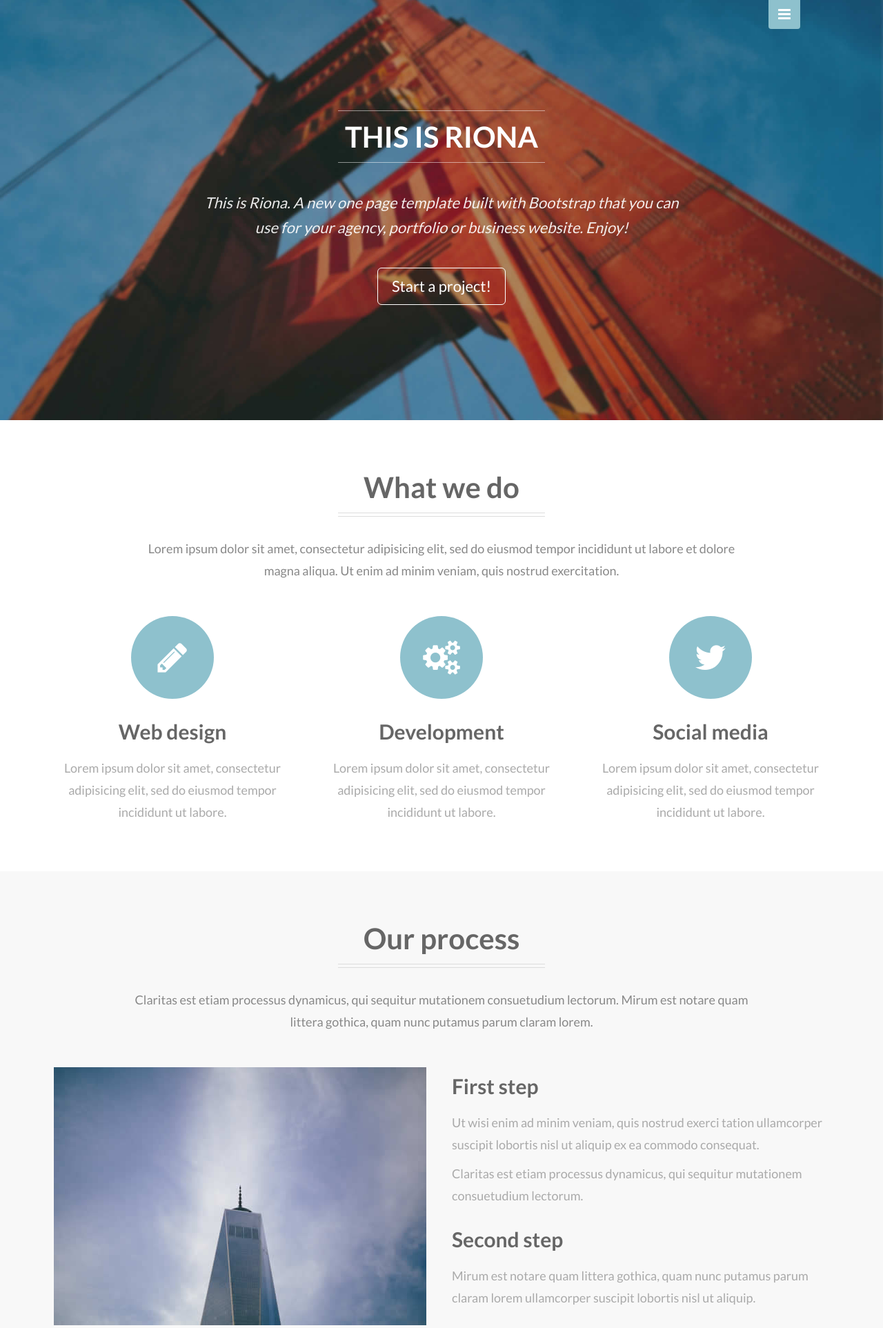
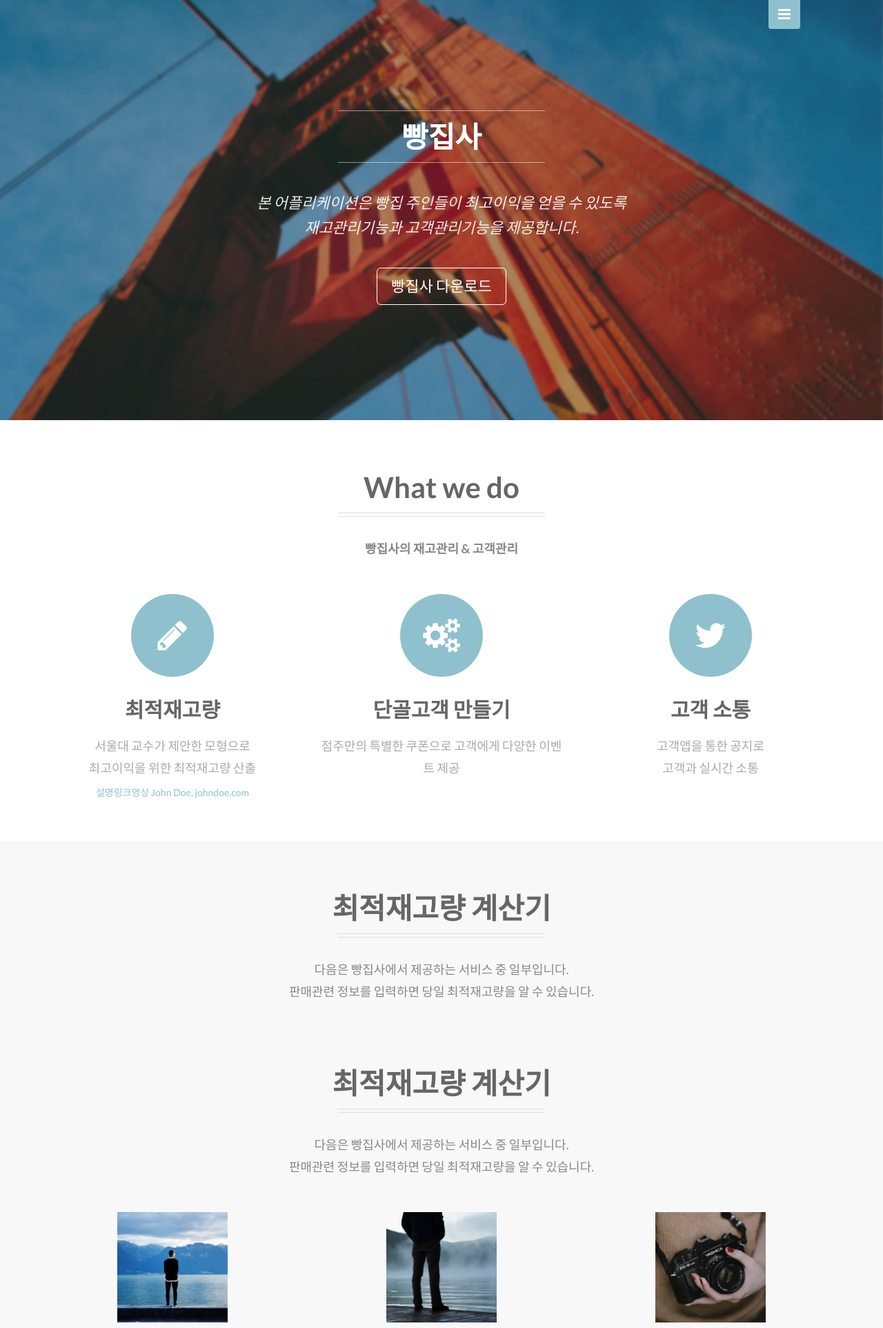
Before and after one commit to djangoServer/djangoServer, a Django app: page / in a window 1280 px wide. Shown: the top 1925 px of the page at 69% size. Run offline with Django 3.2, Linux system fonts and the light colour scheme; parts of the project's set-up code (start-up, migrations or seed data) failed here and were passed over; some libraries are stand-ins or nearby versions.

Commit message:
Merge remote-tracking branch 'origin/Moon'
# Conflicts:
#	webService/BackEnd/Database/CouponAvailabilityDatabase.pyc
#	webService/BackEnd/Database/CouponDatabase.pyc
#	webService/BackEnd/Database/CouponShapeDatabase.pyc
#	webService/BackEnd/Database/CustomerInfoDatabase.pyc
#	webService/BackEnd/Database/CustomerLocationDatabase.pyc
#	webService/BackEnd/Database/MileageLogDatabase.pyc
#	webService/BackEnd/Database/NoticeDatabase.pyc
#	webService/BackEnd/Database/OptimalStockDatabase.pyc
#	webService/BackEnd/Database/ProductDatabase.pyc
#	webService/BackEnd/Database/SalesVolumeDatabase.pyc
#	webService/BackEnd/Database/StoreInfoDatabase.pyc
#	webService/BackEnd/Database/StoreRegisteredCustomerDatabase.pyc
#	webService/BackEnd/Database/UploaderLocationDatabase.pyc
#	webService/BackEnd/Database/__init__.pyc
#	webService/BackEnd/DatabaseManager.pyc
#	webService/BackEnd/MileageManager.pyc
#	webService/BackEnd/ServerSystemManager.pyc
#	webService/BackEnd/StoreAndCustomerManager.pyc
#	webService/BackEnd/UserManager.pyc
#	webService/BackEnd/__init__.pyc
#	webService/BackEnd/urls.pyc
#	webService/FrontEnd/FeedbackManager.pyc
#	webService/FrontEnd/__init__.pyc
#	webService/FrontEnd/admin.pyc
#	webService/FrontEnd/migrations/__init__.pyc
#	webService/FrontEnd/models.pyc
#	webService/FrontEnd/urls.pyc
#	webService/FrontEnd/views.pyc
#	webService/mysite/HelloWorld.pyc
#	webService/mysite/__init__.pyc
#	webService/mysite/settings.pyc
#	webService/mysite/urls.pyc
#	webService/mysite/wsgi.pyc
현지누나 html소스 수정 머지

```diff
--- a/webService/FrontEnd/templates/Page/index.html
+++ b/webService/FrontEnd/templates/Page/index.html
@@ -69,11 +69,11 @@
         	<div class="top-content">
 				<div class="top-content-text wow fadeInUp">
 					<div class="divider-2"><span></span></div>
-					<h1><a href="">THIS IS RIONA</a></h1>
+					<h1><a href="">빵집사</a></h1>
 					<div class="divider-2"><span></span></div>
-					<p>This is Riona. A new one page template built with Bootstrap that you can use for your agency, portfolio or business website. Enjoy!</p>
+					<p>본 어플리케이션은 빵집 주인들이 최고이익을 얻을 수 있도록<br> 재고관리기능과 고객관리기능을 제공합니다.</p>
 					<div class="top-content-bottom-link">
-						<a class="big-link-1" href="#">Start a project!</a>
+						<a class="big-link-1" href="#">빵집사 다운로드</a>
 					</div>
 				</div>
             </div>
@@ -87,26 +87,29 @@
 	                    <h2>What we do</h2>
 	                    <div class="divider-1 wow fadeInUp"><span></span></div>
 	                    <p>
-	                    	Lorem ipsum dolor sit amet, consectetur adipisicing elit, sed do eiusmod tempor incididunt ut
-	                    	labore et dolore magna aliqua. Ut enim ad minim veniam, quis nostrud exercitation.
+							<b>빵집사의 재고관리 & 고객관리</b>
 	                    </p>
 	                </div>
 	            </div>
 	            <div class="row">
                 	<div class="col-sm-4 what-we-do-box wow fadeInUp">
 	                	<div class="what-we-do-box-icon"><i class="fa fa-pencil"></i></div>
-	                    <h3>Web design</h3>
-	                    <p>Lorem ipsum dolor sit amet, consectetur adipisicing elit, sed do eiusmod tempor incididunt ut labore.</p>
+	                    <h3>최적재고량</h3>
+	                    <p>서울대 교수가 제안한 모형으로 <br>최고이익을 위한 최적재고량 산출 </p>
+
+						<a href ="1.html">설명링크영상</a>
+						<a href="">John Doe, johndoe.com</a>
+
                     </div>
                     <div class="col-sm-4 what-we-do-box wow fadeInDown">
 	                	<div class="what-we-do-box-icon"><i class="fa fa-gears"></i></div>
-	                    <h3>Development</h3>
-	                    <p>Lorem ipsum dolor sit amet, consectetur adipisicing elit, sed do eiusmod tempor incididunt ut labore.</p>
+	                    <h3>단골고객 만들기</h3>
+	                    <p>점주만의 특별한 쿠폰으로 고객에게 다양한 이벤트 제공</p>
                     </div>
                     <div class="col-sm-4 what-we-do-box wow fadeInUp">
 	                	<div class="what-we-do-box-icon"><i class="fa fa-twitter"></i></div>
-	                    <h3>Social media</h3>
-	                    <p>Lorem ipsum dolor sit amet, consectetur adipisicing elit, sed do eiusmod tempor incididunt ut labore.</p>
+	                    <h3>고객 소통</h3>
+	                    <p>고객앱을 통한 공지로 <br>고객과 실시간 소통</p>
                     </div>
 	            </div>
 	        </div>
@@ -117,105 +120,113 @@
 	        <div class="container">
 	            <div class="row">
 	                <div class="col-sm-12 block-1 section-description wow fadeIn">
-	                	<h2>Our process</h2>
+	                	<h2>최적재고량 계산기</h2>
 	                    <div class="divider-1 wow fadeInUp"><span></span></div>
 	                    <p>
-	                    	Claritas est etiam processus dynamicus, qui sequitur mutationem consuetudium lectorum. Mirum
-	                    	est notare quam littera gothica, quam nunc putamus parum claram lorem.
+	                    	다음은 빵집사에서 제공하는 서비스 중 일부입니다.<br> 판매관련 정보를 입력하면 당일 최적재고량을 알 수 있습니다.
 	                    </p>
 	                </div>
 	            </div>
 	            <div class="row">
-	            	<div class="col-sm-6 block-1-left wow fadeInLeft">
-	            		<div class="slider-1-box slider-1-our-process">
-	            			<img class="slider-1-img-active" src="{% static 'assets/img/process/2.jpg' %}" alt="" data-at2x="{% static 'assets/img/process/2.jpg' %}">
-	                    	<img src="{% static 'assets/img/process/1.jpg' %}" alt="" data-at2x="{% static 'assets/img/process/1.jpg' %}">
-	                    	<img src="{% static 'assets/img/process/3.jpg' %}" alt="" data-at2x="{% static 'assets/img/process/3.jpg' %}">
-	                    	<div class="slider-1-nav"></div>
-	            		</div>
-	            	</div>
-	            	<div class="col-sm-6 block-1-right wow fadeInUp">
-	            		<h3>First step</h3>
-	            		<p>Ut wisi enim ad minim veniam, quis nostrud exerci tation ullamcorper suscipit lobortis nisl ut aliquip ex ea commodo consequat.</p>
-	            		<p>Claritas est etiam processus dynamicus, qui sequitur mutationem consuetudium lectorum.</p>
-	            		<h3>Second step</h3>
-	            		<p>Mirum est notare quam littera gothica, quam nunc putamus parum claram lorem ullamcorper suscipit lobortis nisl ut aliquip.</p>
-	            	</div>
+
+	<div class="team-container section-container">
+	        <div class="container">
+	            <div class="col-sm-12 block-1 section-description wow fadeIn">
+	                	<h2>최적재고량 계산기</h2>
+	                    <div class="divider-1 wow fadeInUp"><span></span></div>
+	                    <p>
+	                    	다음은 빵집사에서 제공하는 서비스 중 일부입니다.<br> 판매관련 정보를 입력하면 당일 최적재고량을 알 수 있습니다.
+	                    </p>
+				</div>
+	            <div class="row">
+	                <div class="col-sm-4 team-box wow fadeInUp">
+		                <div class="team-photo">
+		                	<img src="{% static 'assets/img/about/1.jpg' %}" alt="" data-at2x="{% static 'assets/img/about/1.jpg' %}">
+		                </div>
+	                    <h3>John Doe</h3>
+	                    <p>Lorem ipsum dolor sit amet, consectetur adipisicing elit, sed do eiusmod.</p>
+	                </div>
+	                <div class="col-sm-4 team-box wow fadeInDown">
+		                <div class="team-photo">
+		                	<img src="{% static 'assets/img/about/2.jpg' %}" alt="" data-at2x="{% static 'assets/img/about/2.jpg' %}">
+		                </div>
+	                    <h3>Tim Brown</h3>
+	                    <p>Lorem ipsum dolor sit amet, consectetur adipisicing elit, sed do eiusmod.</p>
+	                </div>
+	                <div class="col-sm-4 team-box wow fadeInUp">
+		                <div class="team-photo">
+		                	<img src="{% static 'assets/img/about/3.jpg' %}" alt="" data-at2x="{% static 'assets/img/about/3.jpg' %}">
+		                </div>
+	                    <h3>Sarah Red</h3>
+	                    <p>Lorem ipsum dolor sit amet, consectetur adipisicing elit, sed do eiusmod.</p>
+	                    <div class="team-social">
+		                	<a href="#"><i class="fa fa-facebook"></i></a>
+		                	<a href="#"><i class="fa fa-dribbble"></i></a>
+		                    <a href="#"><i class="fa fa-twitter"></i></a>
+		                </div>
+	                </div>
 	            </div>
 	        </div>
         </div>
+    </div>
+ </div>
+</div>
 
-        <!-- Clients -->
-        <div class="clients-container section-container">
-        	<div class="container">
-        		<div class="row">
-	            	<div class="col-sm-12 clients wow fadeInUp">
-                    	<a href="#">
-                    		<img src="{% static 'assets/img/clients/1.png' %}" alt="" data-at2x="{% static 'assets/img/clients/1.png' %}">
-                    	</a>
-                    	<a href="https://wrapbootstrap.com/theme/areta-agency-portfolio-template-WB0L5XF38?ref=azmind">
-                    		<img src="{% static 'assets/img/clients/2.png' %}" alt="" data-at2x="{% static 'assets/img/clients/2.png' %}">
-                    	</a>
-                    	<a href="https://wrapbootstrap.com/theme/seria-coming-soon-landing-page-WB05D4591?ref=azmind">
-                    		<img src="{% static 'assets/img/clients/3.png' %}" alt="" data-at2x="{% static 'assets/img/clients/3.png' %}">
-                    	</a>
-                    	<a href="https://wrapbootstrap.com/theme/jesis-responsive-app-landing-page-WB085528N?ref=azmind">
-                    		<img src="{% static 'assets/img/clients/4.png' %}" alt="" data-at2x="{% static 'assets/img/clients/4.png' %}">
-                    	</a>
-	            	</div>
-	            </div>
-        	</div>
-        </div>
 
-        <!-- Counters -->
-		<div style="
-			background-image: URL({% static 'assets/img/backgrounds/2.jpg' %}) ;
-			background-position: 50%;
-			background-size: cover;
-			">
-			<div class="counters-container section-container section-container-full-bg">
-				<div class="container">
-					<div class="row">
-						<div class="col-sm-3 counter-box wow fadeInUp">
-							<h4>7</h4>
-							<p>Years of experience</p>
-						</div>
-						<div class="col-sm-3 counter-box wow fadeInDown">
-							<h4>128</h4>
-							<p>Projects completed</p>
-						</div>
-						<div class="col-sm-3 counter-box wow fadeInUp">
-							<h4>17430</h4>
-							<p>Lines of code</p>
-						</div>
-						<div class="col-sm-3 counter-box wow fadeInDown">
-							<h4>7390</h4>
-							<p>Cups of coffee</p>
-						</div>
-					</div>
-				</div>
-			</div>
-		</div>
+<!-- The team -->
+<div class="team-container section-container">
+ <div class="container">
+     <div class="row">
+         <div class="col-sm-12 team section-description wow fadeIn">
+             <h2>최적재고량 계산기</h2>
+             <div class="divider-1 wow fadeInUp"><span></span></div>
+             <p>다음은 빵집사에서 제공하는 서비스 중 일부입니다.<br> 판매관련 정보를 입력하면 당일 최적재고량을 알 수 있습니다. </p>
+         </div>
+     </div>
+     <div class="row">
+          <form action="" name="OptimalInventory" id= "OptimalInventory">
+      <div id="value_input" style="border: 1px solid black;">
 
-        <!-- Portfolio -->
+        <p>예상판매량 : <input type="number" id="ProbableSale" name="ProbableSale" value=100 required></p>
+        <p> 최저예상판매량 : <input type="number" id="MinSale" name="MinSale" value=0 required> </p>
+        <p>최대예상판매량 : <input type="number" id="MaxSale" name="MaxSale" size="10px" value=200 required> </p>
+        <p> 원가 : <input type="number" id="BuyCost" name="BuyCost" size="10px" value=110 required></p>
+        <p>판매가 : <input type="number" id="SellCost" name="SellCost" size="10px" value=200 required> </p>
+        <p>잔존가 (선택) : <input type="number" id="SalvageCost" name="SalvageCost" value=10></p>
+        <input id="calc" type="submit" size="20px" value="calc"><br/>
+      </div>
+    </form>
+         <div class="col-sm-4 team-box wow fadeInUp">
+
+          <div id="Optimal">
+           <p>최대 이익을 위한 최적 재고량 : <span id ="Optimal_output"></span></p>
+          </div>
+             <h3>Sarah Red</h3>
+             <p>Lorem ipsum dolor sit amet, consectetur adipisicing elit, sed do eiusmod.</p>
+         </div>
+     </div>
+ </div>
+</div>
+
+
+        <!-- 빵집사 세부내용 -->
         <div class="portfolio-container section-container">
 	        <div class="container">
 	            <div class="row">
 	                <div class="col-sm-12 portfolio section-description wow fadeIn">
-	                	<h2>Portfolio</h2>
+	                	<h2>빵집사 세부내용</h2>
 	                    <div class="divider-1 wow fadeInUp"><span></span></div>
 	                    <p>
-	                    	Lorem ipsum dolor sit amet, consectetur adipisicing elit, sed do eiusmod tempor incididunt ut
-	                    	labore et dolore magna aliqua. Ut enim ad minim veniam, quis nostrud exercitation.
+	                    	어플리케이션 실제 사진들
 	                    </p>
 	                </div>
 	            </div>
 	            <div class="row">
 	            	<div class="col-sm-12 portfolio-filters wow fadeInUp">
 	            		<a href="#" class="filter-all active">All</a> /
-	            		<a href="#" class="filter-design">Design</a> /
-	            		<a href="#" class="filter-development">Development</a> /
-	            		<a href="#" class="filter-branding">Branding</a>
+	            		<a href="#" class="filter-design">최적재고량</a> /
+	            		<a href="#" class="filter-development">단골관리</a> /
+	            		<a href="#" class="filter-branding">고객소통</a>
 	            	</div>
 	            </div>
 	            <div class="row">
@@ -321,19 +332,18 @@
 	        </div>
         </div>
 
-        <!-- Testimonials -->
+
+        <!-- 사용후기 -->
         <div class="testimonials-container section-container section-container-gray">
 	        <div class="container">
 	            <div class="row">
 	                <div class="col-sm-12 testimonials section-description wow fadeInUp">
-	                    <h2>Testimonials</h2>
+	                    <h2>사용후기</h2>
 	                    <div class="divider-1 wow fadeInUp"><span></span></div>
 	                    <div class="testimonial-active"></div>
 	                    <div class="testimonial-single">
 	                    	<p>
-	                    		Ut wisi enim ad minim veniam, quis nostrud exerci tation ullamcorper suscipit
-	                    		lobortis nisl ut aliquip ex ea commodo consequat. Ut wisi enim ad minim veniam,
-	                    		quis nostrud exerci tation ullamcorper suscipit lobortis nisl.
+	                    		좋아요!!!
 	                    		<br>
 	                    		<a href="">John Doe, johndoe.com</a>
 	                    	</p>
@@ -417,11 +427,6 @@
 		                </div>
 	                    <h3>John Doe</h3>
 	                    <p>Lorem ipsum dolor sit amet, consectetur adipisicing elit, sed do eiusmod.</p>
-	                    <div class="team-social">
-		                	<a href="#"><i class="fa fa-facebook"></i></a>
-		                	<a href="#"><i class="fa fa-dribbble"></i></a>
-		                    <a href="#"><i class="fa fa-twitter"></i></a>
-		                </div>
 	                </div>
 	                <div class="col-sm-4 team-box wow fadeInDown">
 		                <div class="team-photo">
@@ -429,11 +434,6 @@
 		                </div>
 	                    <h3>Tim Brown</h3>
 	                    <p>Lorem ipsum dolor sit amet, consectetur adipisicing elit, sed do eiusmod.</p>
-	                    <div class="team-social">
-		                	<a href="#"><i class="fa fa-facebook"></i></a>
-		                	<a href="#"><i class="fa fa-dribbble"></i></a>
-		                    <a href="#"><i class="fa fa-twitter"></i></a>
-		                </div>
 	                </div>
 	                <div class="col-sm-4 team-box wow fadeInUp">
 		                <div class="team-photo">
@@ -451,43 +451,6 @@
 	        </div>
         </div>
 
-        <!-- Contact us -->
-        <div class="contact-container section-container section-container-gray">
-	        <div class="container">
-	            <div class="row">
-	                <div class="col-sm-12 contact section-description wow fadeIn">
-	                	<h2>Contact us</h2>
-	                    <div class="divider-1 wow fadeInUp"><span></span></div>
-	                    <p>
-	                    	Lorem ipsum dolor sit amet, consectetur adipisicing elit, sed do eiusmod tempor incididunt ut labore
-	                    	et dolore magna aliqua. Ut enim ad minim veniam, quis nostrud exercitation.
-	                    </p>
-	                </div>
-	            </div>
-	            <div class="row">
-	            	<div class="col-sm-12 wow fadeInLeft">
-	                    <form action="http://127.0.0.1:4200/ContactToAdmin" method="get">
-	                    	<div class="form-group">
-	                    		<label class="sr-only" for="contact-email">Email</label>
-	                        	<input type="text" name="email" placeholder="Email..." class="contact-email" id="contact-email">
-	                        </div>
-	                        <div class="form-group">
-	                        	<label class="sr-only" for="contact-subject">Subject</label>
-	                        	<input type="text" name="subject" placeholder="Subject..." class="contact-subject" id="contact-subject">
-	                        </div>
-	                        <div class="form-group">
-	                        	<label class="sr-only" for="contact-message">Message</label>
-	                        	<textarea name="message" placeholder="Message..." class="contact-message" id="contact-message"></textarea>
-	                        </div>
-	                        <button type="submit" class="btn">Send message</button>
-	                    </form><!--
-						<form action="http://127.0.0.1:4200/ContactToAdmin" method="get">
-							<input type="submit" value="ok">
-						</form>-->
-	            	</div>
-	            </div>
-	        </div>
-        </div>
 
         <!-- Scroll to top -->
         <div class="section-container section-container-gray">
@@ -520,7 +483,6 @@
 	        </div>
         </footer>
 
-
         <!-- Javascript -->
         <script src="{% static 'assets/js/jquery-1.11.1.min.js' %}"></script>
         <script src="{% static 'assets/bootstrap/js/bootstrap.min.js' %}"></script>
@@ -531,6 +493,53 @@
         <script src="{% static 'assets/js/masonry.pkgd.min.js' %}"></script>
         <script src="{% static 'assets/js/scripts.js' %}"></script>
 
+		<script>
+		function(maxSale, probableSale, minSale) {
+		  return (maxSale+4*probableSale+minSale)/6;
+		};
+		var optimal = function(o){
+			return Q=(int) (avr(o.maxSale, o.probableSale, o.minSale)+ ((o.salvageCost / 2) * (sqrt((o.sellCost -  o.buyCost) / ( o.buyCost - o.sellCost)) - sqrt(( o.buyCost - o.salvageCost) / (o.sellCost -  o.buyCost))))) + 1;
+		};
+		document.addEventListener('DOMContentLoaded', function() {
+		  document.getElementById('OptimalInventory').addEventListener('submit', calc);
+		});
+
+		function calc(event) {
+		  event.preventDefault();
+
+		  /* input from html */
+		  var fSell=document.getElementById('SellCost').value*1;
+		  var fBuy=document.getElementById('BuyCost').value*1;
+		  var fMin=document.getElementById('MinSale').value*1;
+		  var fMax=document.getElementById('MaxSale').value*1;
+		  var fProb=document.getElementById('ProbableSale').value*1;
+		  var fSalv=document.getElementById('SalvageCost').value*1;
+
+		  /* Message */
+		  if (fMin>fMax) {
+			alert("Error! Min Sale bigger than Min Sale");
+		  }
+		  else if(fSell<fBuy){
+			alert("Error! Your Purchase cost is bigger than your Selling cost");
+		  }
+		  else if(fProb<fMin || fProb>fMax){
+			alert("Error! Probable Sale should be between MaxSale and MinSale");
+		  }
+		  else {
+
+			document.getElementById('Optimal_output').innerHTML = Math.round(optimal(
+			{
+				maxSale:fMax,
+				minSale:fMin,
+				probableSale:fProb,
+				sellCost:fSell,
+				buyCost:fBuy,
+				salvageCost:fSalv
+			  }
+			));
+		  }
+		}
+		</script>
         <!--[if lt IE 10]>
             <script src="{% static 'assets/js/placeholder.js' %}"></script>
         <![endif]-->
```
